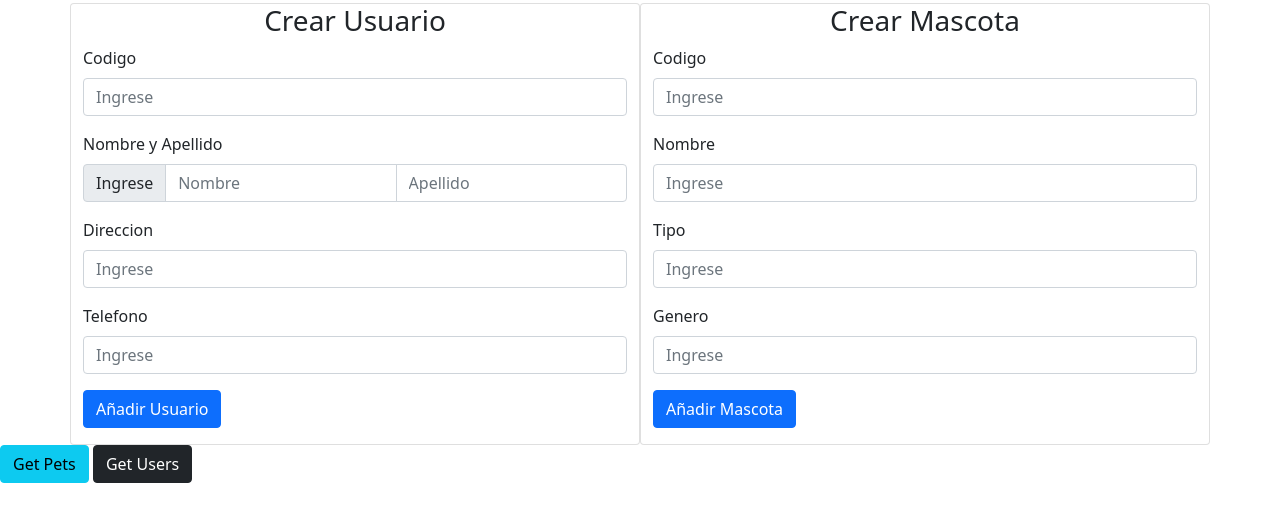
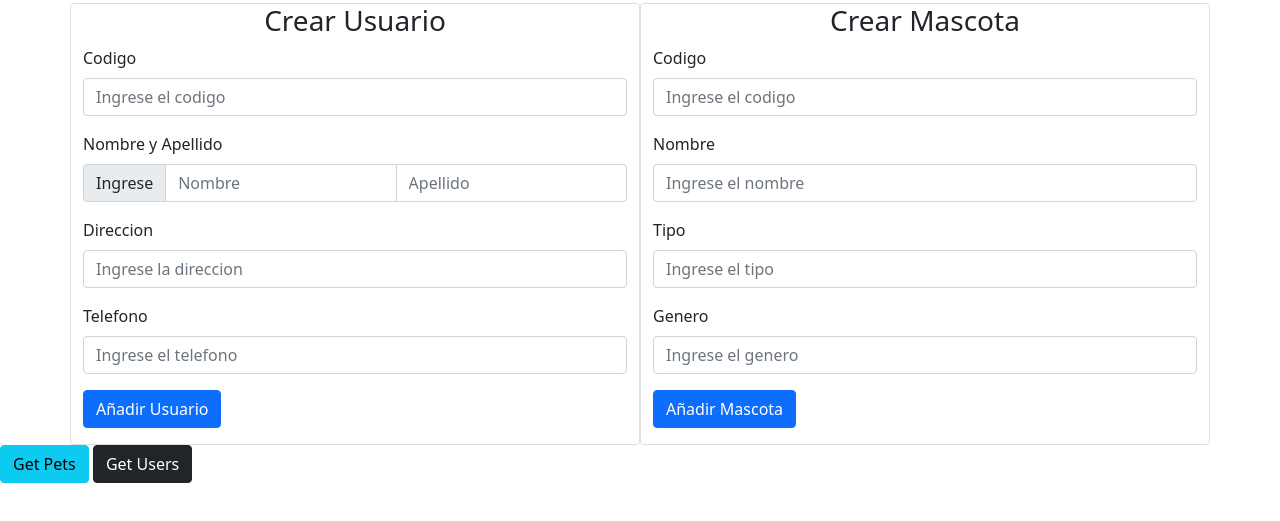
Before and after one commit to filipsm94/soap-wsdl, a plain HTML site: page index.html in a window 1280 px wide. Shown: the part 53-574 px from the top of the page. Drawn offline with nearby package versions, Linux system fonts and the light colour scheme.

Commit message:
organice code

```diff
--- a/index.html
+++ b/index.html
@@ -15,8 +15,7 @@
                     <h3 class="text-center">Crear Usuario</h3>
                     <div class="mb-3">
                         <label for="exampleFormControlInput1" class="form-label">Codigo</label>
-                        <input type="text" class="form-control" id="exampleFormControlInput1"
-                            placeholder="Ingrese">
+                        <input type="text" class="form-control" id="exampleFormControlInput1" placeholder="Ingrese el codigo">
                     </div>
                     <div class="mb-3">
                         <label for="exampleFormControlTextarea1" class="form-label">Nombre y Apellido</label>
@@ -29,13 +28,11 @@
                     </div>
                     <div class="mb-3">
                         <label for="exampleFormControlTextarea1" class="form-label">Direccion</label>
-                        <input type="text" class="form-control" id="exampleFormControlInput1"
-                            placeholder="Ingrese">
+                        <input type="text" class="form-control" id="exampleFormControlInput1" placeholder="Ingrese la direccion">
                     </div>
                     <div class="mb-3">
                         <label for="exampleFormControlTextarea1" class="form-label">Telefono</label>
-                        <input type="text" class="form-control" id="exampleFormControlInput1"
-                            placeholder="Ingrese">
+                        <input type="text" class="form-control" id="exampleFormControlInput1" placeholder="Ingrese el telefono">
                     </div>
                     <div class="col-auto">
                         <button type="submit" class="btn btn-primary mb-3">Añadir Usuario</button>
@@ -47,23 +44,19 @@
                     <h3 class="text-center">Crear Mascota</h3>
                     <div class="mb-3">
                         <label for="exampleFormControlInput1" class="form-label">Codigo</label>
-                        <input type="text" class="form-control" id="exampleFormControlInput1"
-                            placeholder="Ingrese">
+                        <input type="text" class="form-control" id="exampleFormControlInput1" placeholder="Ingrese el codigo">
                     </div>
                     <div class="mb-3">
                         <label for="exampleFormControlTextarea1" class="form-label">Nombre</label>
-                        <input type="text" class="form-control" id="exampleFormControlInput1"
-                            placeholder="Ingrese">
+                        <input type="text" class="form-control" id="exampleFormControlInput1" placeholder="Ingrese el nombre">
                     </div>
                     <div class="mb-3">
                         <label for="exampleFormControlTextarea1" class="form-label">Tipo</label>
-                        <input type="text" class="form-control" id="exampleFormControlInput1"
-                            placeholder="Ingrese">
+                        <input type="text" class="form-control" id="exampleFormControlInput1" placeholder="Ingrese el tipo">
                     </div>
                     <div class="mb-3">
                         <label for="exampleFormControlTextarea1" class="form-label">Genero</label>
-                        <input type="text" class="form-control" id="exampleFormControlInput1"
-                            placeholder="Ingrese">
+                        <input type="text" class="form-control" id="exampleFormControlInput1" placeholder="Ingrese el genero">
                     </div>
                     <div class="col-auto">
                         <button type="submit" class="btn btn-primary mb-3">Añadir Mascota</button>
```
